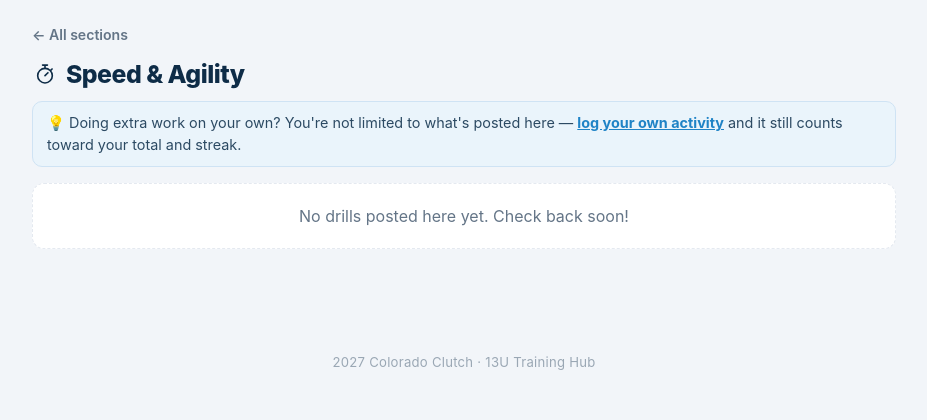
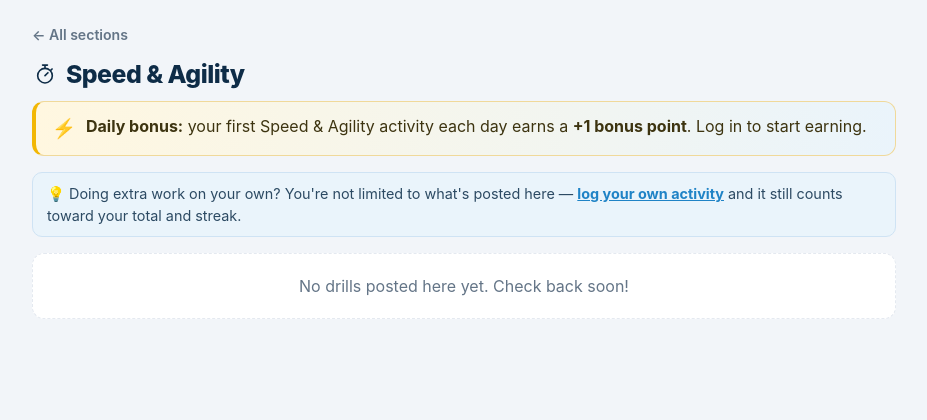
Before and after one commit to T-Besant/colorado-clutch-hub, a Flask app: page /s/speed-agility in a window 1280 px wide. Shown: the part 61-481 px from the top of the page, without its empty margins (176-1103 px from the left). Run offline with Flask 3, Linux system fonts and the light colour scheme; tables that the repository leaves empty hold one stand-in row (values such as "Sample post"); some libraries are stand-ins or nearby versions.

Commit message:
Add Speed & Agility daily bonus point + visible messaging
First Speed & Agility activity (coach drill or self-log) each day earns +1
bonus point (fall/winter focus). Exactly one bonus per S&A-day; undoing it
removes the point. Scoreboard now ranks by "Points" = activities + bonuses.
Visibility: ⚡ badge on the S&A home tile, a bonus banner on the S&A section
(available / earned-today), a ⚡ Bonus stat + focus note on My Page, an instant
"Bonus point!" flash on earning, and updated scoreboard wording. Controlled by
a single BONUS_SECTION constant (set to None to disable). All verified end-to-end.

Co-Authored-By: Claude Opus 4.8 <noreply@anthropic.com>

```diff
--- a/app.py
+++ b/app.py
@@ -73,6 +73,11 @@ SECTION_BY_SLUG = {s["slug"]: s for s in SECTIONS}
 TEAM_NAME = "2027 Colorado Clutch"     # big name in the header
 TEAM_SUBTITLE = "13U Training Hub"      # small line under the name
 TEAM_SHORT = "Colorado Clutch"         # short name used in browser tab titles
+
+# Daily bonus: the first activity a player does in this section each day earns
+# +1 bonus point (fall/winter Speed & Agility focus). Set to None to disable.
+BONUS_SECTION = "speed-agility"
+BONUS_SECTION_NAME = next((s["name"] for s in SECTIONS if s["slug"] == BONUS_SECTION), "")
 
 app = Flask(__name__)
 app.config["SECRET_KEY"] = _secret_key()
@@ -261,6 +266,9 @@ app.jinja_env.globals["SECTIONS"] = SECTIONS
 app.jinja_env.globals["TEAM_NAME"] = TEAM_NAME
 app.jinja_env.globals["TEAM_SUBTITLE"] = TEAM_SUBTITLE
 app.jinja_env.globals["TEAM_SHORT"] = TEAM_SHORT
+app.jinja_env.globals["BONUS_SECTION"] = BONUS_SECTION
+app.jinja_env.globals["BONUS_SECTION_NAME"] = (
+    SECTION_BY_SLUG[BONUS_SECTION]["name"] if BONUS_SECTION in SECTION_BY_SLUG else "")
 
 
 @app.template_filter("nicedate")
@@ -429,6 +437,41 @@ def _max_days_in_week(dates):
     return best
 
 
+def _bonus_points(pid):
+    """+1 for each day the player did any activity in BONUS_SECTION (one bonus
+    per day = 'first speed & agility drill of the day')."""
+    if not BONUS_SECTION:
+        return 0
+    db = get_db()
+    days = set()
+    for r in db.execute(
+        "SELECT DISTINCT c.done_on d FROM completions c JOIN activities a "
+        "ON a.id=c.activity_id WHERE c.player_id=? AND a.section=?",
+        (pid, BONUS_SECTION)):
+        days.add(r["d"])
+    for r in db.execute(
+        "SELECT DISTINCT logged_on d FROM personal_logs WHERE player_id=? AND section=?",
+        (pid, BONUS_SECTION)):
+        days.add(r["d"])
+    return len(days)
+
+
+def _bonus_today_count(pid):
+    """How many BONUS_SECTION activities the player has done today."""
+    if not BONUS_SECTION:
+        return 0
+    today = date.today().isoformat()
+    db = get_db()
+    c = db.execute(
+        "SELECT COUNT(*) n FROM completions c JOIN activities a ON a.id=c.activity_id "
+        "WHERE c.player_id=? AND a.section=? AND c.done_on=?",
+        (pid, BONUS_SECTION, today)).fetchone()["n"]
+    l = db.execute(
+        "SELECT COUNT(*) n FROM personal_logs WHERE player_id=? AND section=? AND logged_on=?",
+        (pid, BONUS_SECTION, today)).fetchone()["n"]
+    return c + l
+
+
 def player_stats(pid):
     db = get_db()
     drills = db.execute(
@@ -446,13 +489,17 @@ def player_stats(pid):
         "SELECT COUNT(*) n FROM personal_logs WHERE player_id=? AND logged_on>=?",
         (pid, week_start),
     ).fetchone()["n"]
+    bonus = _bonus_points(pid)
     return {
         "drills": drills,
         "personal": personal,
-        "total": drills + personal,
+        "activities": drills + personal,
+        "bonus": bonus,
+        "total": drills + personal + bonus,   # the score (activities + bonus)
         "streak": _streak(dates),
         "active_days": len(dates),
         "did_today": date.today() in dates,
+        "bonus_today": _bonus_today_count(pid) > 0,
         "week": week,
     }
 
@@ -564,6 +611,8 @@ def section(slug):
     selected = None
     if activities:
         selected = next((a for a in activities if a["id"] == sel), activities[0])
+    is_bonus = (slug == BONUS_SECTION)
+    bonus_earned_today = bool(me and is_bonus and _bonus_today_count(me["id"]) > 0)
     return render_template(
         "section.html",
         section=SECTION_BY_SLUG[slug],
@@ -572,6 +621,8 @@ def section(slug):
         done=done,
         mine=mine,
         selected=selected,
+        is_bonus=is_bonus,
+        bonus_earned_today=bonus_earned_today,
     )
 
 
@@ -586,7 +637,7 @@ def toggle():
     if not activity_id:
         abort(400)
     db = get_db()
-    act = db.execute("SELECT repeatable FROM activities WHERE id=?", (activity_id,)).fetchone()
+    act = db.execute("SELECT repeatable, section FROM activities WHERE id=?", (activity_id,)).fetchone()
     if act is None:
         abort(404)
     today = date.today().isoformat()
@@ -625,6 +676,10 @@ def toggle():
                 (activity_id, me["id"], today, datetime.now().isoformat(timespec="seconds")))
             now_done = True
     db.commit()
+    # Daily bonus: first Speed & Agility activity of the day earns +1.
+    if now_done and BONUS_SECTION and act["section"] == BONUS_SECTION \
+            and _bonus_today_count(me["id"]) == 1:
+        flash(f"⚡ Bonus point! First {BONUS_SECTION_NAME} activity today (+1).", "ok")
     if request.headers.get("X-Requested-With") == "fetch":
         return jsonify(done=now_done)
     return redirect(nxt)
@@ -746,7 +801,12 @@ def me_log():
         (p["id"], title, sec, when, datetime.now().isoformat(timespec="seconds")),
     )
     get_db().commit()
-    flash("Activity logged.", "ok")
+    # Daily bonus if this is their first Speed & Agility activity today.
+    if (BONUS_SECTION and sec == BONUS_SECTION and when == date.today().isoformat()
+            and _bonus_today_count(p["id"]) == 1):
+        flash(f"⚡ Bonus point! First {BONUS_SECTION_NAME} activity today (+1).", "ok")
+    else:
+        flash("Activity logged.", "ok")
     return redirect(url_for("me"))
 
 
--- a/static/style.css
+++ b/static/style.css
@@ -62,6 +62,26 @@ h2 { font-size: 1.12rem; font-weight: 700; letter-spacing: -.01em; margin: 1em 0
 .announce-ic { flex: none; font-size: 1.1rem; }
 .announce-body { font-weight: 600; color: #4a3a12; white-space: pre-wrap; }
 .clearann { margin-top: 8px; }
+
+/* Speed & Agility daily-bonus messaging */
+.bonusbanner {
+  display: flex; align-items: flex-start; gap: 10px;
+  background: linear-gradient(90deg, #fff7e0, #eaf4fb);
+  border: 1px solid #f0d99a; border-left: 4px solid var(--gold);
+  border-radius: 12px; padding: 12px 16px; margin: 0 0 16px; color: #3d3410;
+}
+.bonusbanner.earned { background: #eaf6ee; border-color: #b6e0ba; border-left-color: var(--grass); color: #1c5222; }
+.bonusbanner .bonus-ic { flex: none; font-size: 1.2rem; }
+.bonusbadge {
+  display: inline-block; background: var(--gold); color: #4a3a00;
+  border-radius: 999px; padding: 1px 9px; font-size: .68rem; font-weight: 800;
+  text-transform: uppercase; letter-spacing: .03em;
+}
+.bonusnote {
+  border: 1px solid #f0d99a; border-left: 3px solid var(--gold); border-radius: 10px;
+  padding: 10px 14px; margin: 10px 0 0; font-weight: 500; color: #4a3a12; background: #fffdf5;
+}
+.bonusnote.earned { border-color: #b6e0ba; border-left-color: var(--grass); color: #1c5222; background: #f2fbf4; }
 
 /* Badges */
 .badgecount { font-size: .82rem; font-weight: 700; color: var(--muted); }
--- a/templates/coach_player.html
+++ b/templates/coach_player.html
@@ -20,10 +20,10 @@
 </p>
 
 <div class="stats stats4">
-  <div class="stat"><span class="num">{{ stats.total }}</span><span class="lbl">Activities</span></div>
+  <div class="stat"><span class="num">{{ stats.total }}</span><span class="lbl">Points</span></div>
   <div class="stat"><span class="num">🔥 {{ stats.streak }}</span><span class="lbl">Day streak</span></div>
+  <div class="stat"><span class="num">⚡ {{ stats.bonus }}</span><span class="lbl">Bonus</span></div>
   <div class="stat"><span class="num">{{ stats.week }}</span><span class="lbl">This week</span></div>
-  <div class="stat"><span class="num">{{ stats.active_days }}</span><span class="lbl">Active days</span></div>
 </div>
 <p class="todaynote {{ 'good' if stats.did_today else 'warn' }}">
   {% if stats.did_today %}Trained today.{% else %}No activity logged today.{% endif %}
--- a/templates/home.html
+++ b/templates/home.html
@@ -32,7 +32,7 @@
       {% if board %}
         <table class="board compact">
           <thead>
-            <tr><th></th><th></th><th class="h-num">Done</th><th class="h-num">Streak</th></tr>
+            <tr><th></th><th></th><th class="h-num">Pts</th><th class="h-num">Streak</th></tr>
           </thead>
           <tbody>
             {% for r in board %}
@@ -62,6 +62,7 @@
         <a class="card" href="{{ url_for('section', slug=s.slug) }}">
           <span class="cardicon"><img src="{{ url_for('static', filename='icons/' ~ s.slug ~ '.svg') }}" alt="" width="26" height="26"></span>
           <span class="cardname">{{ s.name }}</span>
+          {% if s.slug == BONUS_SECTION %}<span class="bonusbadge">⚡ Daily bonus</span>{% endif %}
           <span class="badge">{{ counts[s.slug] }} drill{{ '' if counts[s.slug] == 1 else 's' }}</span>
         </a>
       {% endfor %}
--- a/templates/player_profile.html
+++ b/templates/player_profile.html
@@ -6,10 +6,10 @@
 <p class="lead">Teammate activity — read only.{% if is_me %} This is how others see your page.{% endif %}</p>
 
 <div class="stats stats4">
-  <div class="stat"><span class="num">{{ stats.total }}</span><span class="lbl">Activities</span></div>
+  <div class="stat"><span class="num">{{ stats.total }}</span><span class="lbl">Points</span></div>
   <div class="stat"><span class="num">🔥 {{ stats.streak }}</span><span class="lbl">Day streak</span></div>
+  <div class="stat"><span class="num">⚡ {{ stats.bonus }}</span><span class="lbl">Bonus</span></div>
   <div class="stat"><span class="num">{{ stats.week }}</span><span class="lbl">This week</span></div>
-  <div class="stat"><span class="num">{{ stats.active_days }}</span><span class="lbl">Active days</span></div>
 </div>
 
 {% include "_badges.html" %}
--- a/templates/scoreboard.html
+++ b/templates/scoreboard.html
@@ -2,7 +2,7 @@
 {% block title %}Scoreboard — {{ TEAM_SHORT }}{% endblock %}
 {% block body %}
 <h1>Team Scoreboard</h1>
-<p class="lead">Ranked by total activities completed.</p>
+<p class="lead">Ranked by points — activities completed{% if BONUS_SECTION %} plus ⚡ {{ BONUS_SECTION_NAME }} daily bonuses{% endif %}.</p>
 
 {% if not rows %}
   <p class="empty">No players yet.</p>
@@ -10,7 +10,7 @@
 
 <table class="board">
   <thead>
-    <tr><th>#</th><th>Player</th><th>Done</th><th>Streak</th></tr>
+    <tr><th>#</th><th>Player</th><th>Points</th><th>Streak</th></tr>
   </thead>
   <tbody>
     {% for r in rows %}
@@ -25,5 +25,5 @@
     {% endfor %}
   </tbody>
 </table>
-<p class="hint">“Done” = coach drills you checked off + your own logged activities.</p>
+<p class="hint">“Points” = coach drills you checked off + your own logged activities{% if BONUS_SECTION %} + a ⚡ bonus point for your first {{ BONUS_SECTION_NAME }} activity each day{% endif %}.</p>
 {% endblock %}
--- a/templates/section.html
+++ b/templates/section.html
@@ -3,6 +3,17 @@
 {% block body %}
 <a class="back" href="{{ url_for('home') }}">← All sections</a>
 <h1><img class="h1icon" src="{{ url_for('static', filename='icons/' ~ section.slug ~ '.svg') }}" alt="" width="26" height="26"> {{ section.name }}</h1>
+
+{% if is_bonus %}
+  <div class="bonusbanner {{ 'earned' if bonus_earned_today else '' }}">
+    <span class="bonus-ic">⚡</span>
+    <span>
+      {% if current_player() and bonus_earned_today %}<strong>Bonus earned today!</strong> You've got your {{ section.name }} bonus point. Back tomorrow for another.
+      {% elif current_player() %}<strong>Daily bonus available!</strong> Complete your first {{ section.name }} activity today for a <strong>+1 bonus point</strong>.
+      {% else %}<strong>Daily bonus:</strong> your first {{ section.name }} activity each day earns a <strong>+1 bonus point</strong>. Log in to start earning.{% endif %}
+    </span>
+  </div>
+{% endif %}
 
 <p class="selfnote">💡 Doing extra work on your own? You're not limited to what's posted here — <a href="{{ url_for('me') }}">log your own activity</a> and it still counts toward your total and streak.</p>
 
```
Also changed, not shown: templates/me.html (+8 -2 lines).
